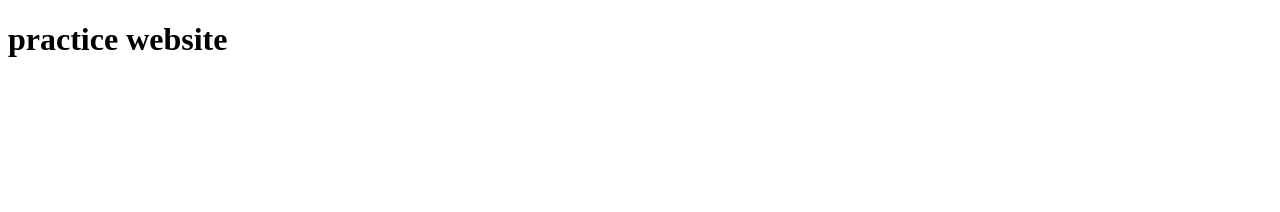
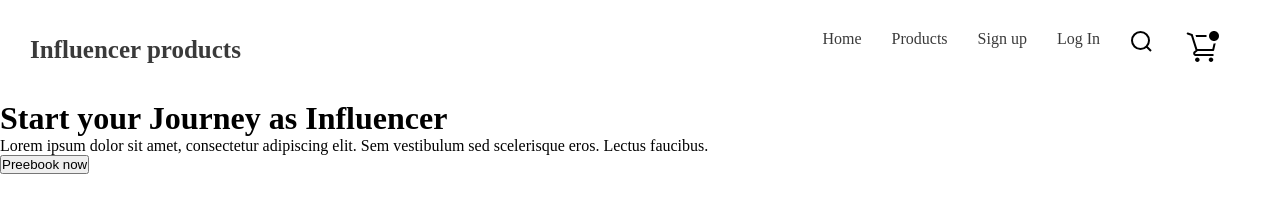
Before and after one commit to SanjidaOSD/practice-website, a plain HTML site: page index.html in a window 1280 px wide. Drawn offline with Linux system fonts and the light colour scheme.

Commit message:
creat a navbar

```diff
--- a/index.html
+++ b/index.html
@@ -4,8 +4,40 @@
     <meta charset="UTF-8">
     <meta name="viewport" content="width=device-width, initial-scale=1.0">
     <title>Document</title>
+    <link rel="stylesheet" href="styles/style.css">
 </head>
 <body>
-    <h1>practice website</h1>
+    <header>
+        <nav>
+            <h3 class="title">Influencer products</h3>
+            <ul>
+                <li>Home</li>
+                <li>Products</li>
+                <li>Sign up</li>
+                <li>Log In</li>
+                <li><svg xmlns="http://www.w3.org/2000/svg" width="24" height="24" viewBox="0 0 24 24" fill="none">
+                    <path d="M21 21L16.514 16.506L21 21ZM19 10.5C19 12.7543 18.1045 14.9163 16.5104 16.5104C14.9163 18.1045 12.7543 19 10.5 19C8.24566 19 6.08365 18.1045 4.48959 16.5104C2.89553 14.9163 2 12.7543 2 10.5C2 8.24566 2.89553 6.08365 4.48959 4.48959C6.08365 2.89553 8.24566 2 10.5 2C12.7543 2 14.9163 2.89553 16.5104 4.48959C18.1045 6.08365 19 8.24566 19 10.5V10.5Z" stroke="black" stroke-width="2" stroke-linecap="round"/>
+                  </svg></li>
+                  <li><svg xmlns="http://www.w3.org/2000/svg" width="36" height="36" viewBox="0 0 36 36" fill="none">
+                    <path d="M13.3301 32C14.5727 32 15.5801 30.9926 15.5801 29.75C15.5801 28.5074 14.5727 27.5 13.3301 27.5C12.0874 27.5 11.0801 28.5074 11.0801 29.75C11.0801 30.9926 12.0874 32 13.3301 32Z" fill="black"/>
+                    <path d="M27 32C28.2426 32 29.25 30.9926 29.25 29.75C29.25 28.5074 28.2426 27.5 27 27.5C25.7574 27.5 24.75 28.5074 24.75 29.75C24.75 30.9926 25.7574 32 27 32Z" fill="black"/>
+                    <path d="M22.5702 7C22.5247 6.66859 22.5013 6.33452 22.5002 6C22.5013 5.66548 22.5247 5.33141 22.5702 5H11.4902L12.1402 7H22.5702Z" fill="black"/>
+                    <path d="M30 13.5H29.58L28.33 19H13.33L8.75999 4.52999C8.71056 4.37645 8.62472 4.23714 8.50979 4.12396C8.39487 4.01077 8.25427 3.92707 8.09999 3.87999L3.99999 2.61999C3.87392 2.58125 3.74145 2.56772 3.61016 2.58017C3.47886 2.59262 3.3513 2.63082 3.23476 2.69257C2.9994 2.81728 2.82323 3.03038 2.74499 3.28499C2.66675 3.53959 2.69286 3.81486 2.81757 4.05021C2.94228 4.28557 3.15538 4.46175 3.40999 4.53999L6.99999 5.63999L11.59 20.14L9.94999 21.48L9.81999 21.61C9.41432 22.0775 9.18439 22.6718 9.16979 23.2906C9.15518 23.9094 9.35683 24.5139 9.73999 25C10.0125 25.3314 10.3589 25.5945 10.7513 25.7682C11.1438 25.9418 11.5714 26.0212 12 26H28.69C28.9552 26 29.2096 25.8946 29.3971 25.7071C29.5846 25.5196 29.69 25.2652 29.69 25C29.69 24.7348 29.5846 24.4804 29.3971 24.2929C29.2096 24.1053 28.9552 24 28.69 24H11.84C11.7248 23.9961 11.6126 23.9625 11.5142 23.9025C11.4159 23.8426 11.3346 23.7583 11.2783 23.6577C11.222 23.5572 11.1926 23.4439 11.1929 23.3286C11.1932 23.2134 11.2232 23.1002 11.28 23L13.69 21H29.13C29.3611 21.0056 29.5871 20.931 29.7695 20.7888C29.9518 20.6466 30.0792 20.4456 30.13 20.22L31.7 13.31C31.1424 13.4379 30.572 13.5016 30 13.5Z" fill="black"/>
+                    <path d="M30 11C32.7614 11 35 8.76142 35 6C35 3.23858 32.7614 1 30 1C27.2386 1 25 3.23858 25 6C25 8.76142 27.2386 11 30 11Z" fill="black"/>
+                  </svg></li>
+            </ul>
+        </nav>
+        <div class="banner">
+            <div class="banner-content">
+                <h1>Start your Journey as
+                    Influencer</h1>
+                    <p>Lorem ipsum dolor sit amet, consectetur adipiscing elit. Sem vestibulum sed scelerisque eros. Lectus faucibus.</p>
+                   <button class="btn-primary">Preebook now</button>
+            </div>
+
+        </div>
+    </header>
 </body>
 </html>
+</body>
+</html>
--- /dev/null
+++ b/styles/style.css
@@ -0,0 +1,27 @@
+*{
+    padding: 0px;
+    margin: 0px;
+}
+.title{
+    font-size: 25px;
+    color: #3A3A3A;
+}
+nav {
+    display: flex;
+    justify-content: space-between;
+    align-items: center;
+    margin: 30px;
+
+}
+nav > ul {
+    display: flex;
+}
+
+nav li {
+    list-style: none;
+    margin-right: 30px;
+    font-weight: 500px;
+    font-size: 1em;
+    /* font-size: 16px; */
+    color: #3A3A3A;
+}
```
